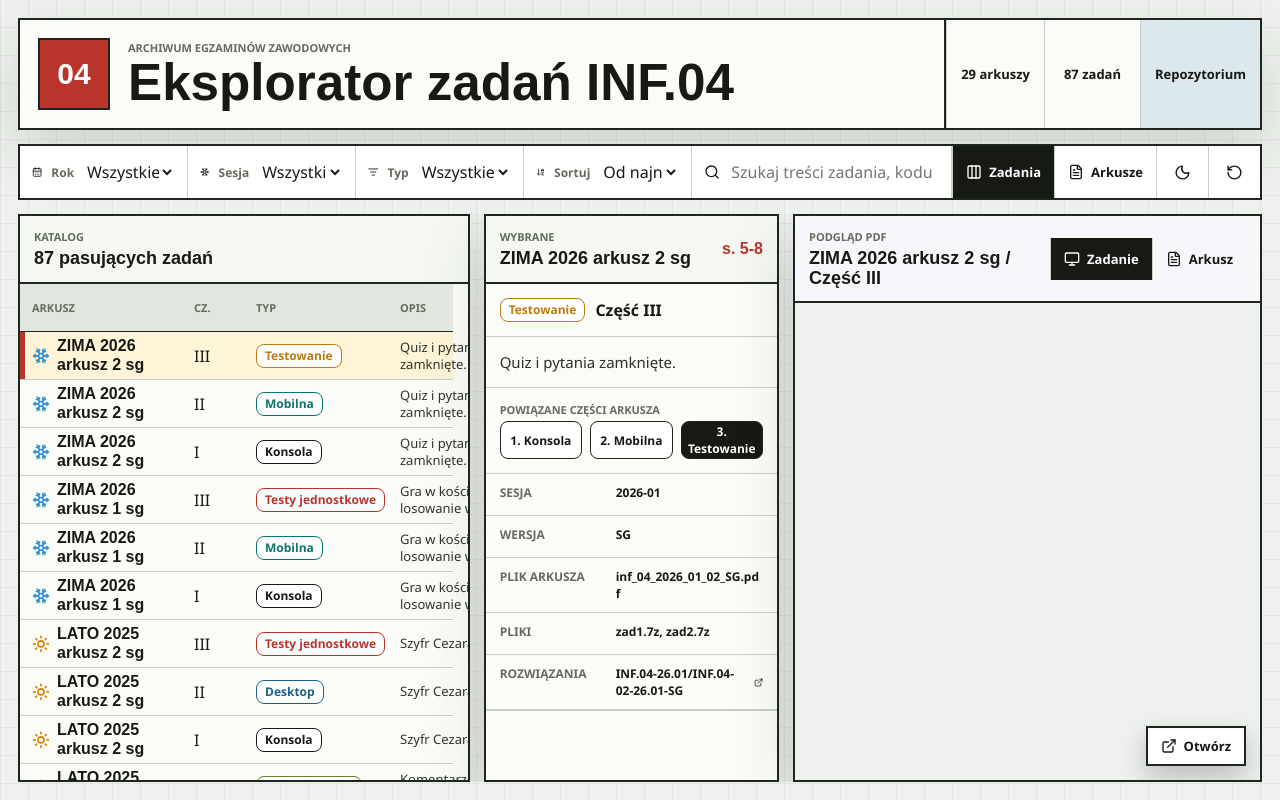
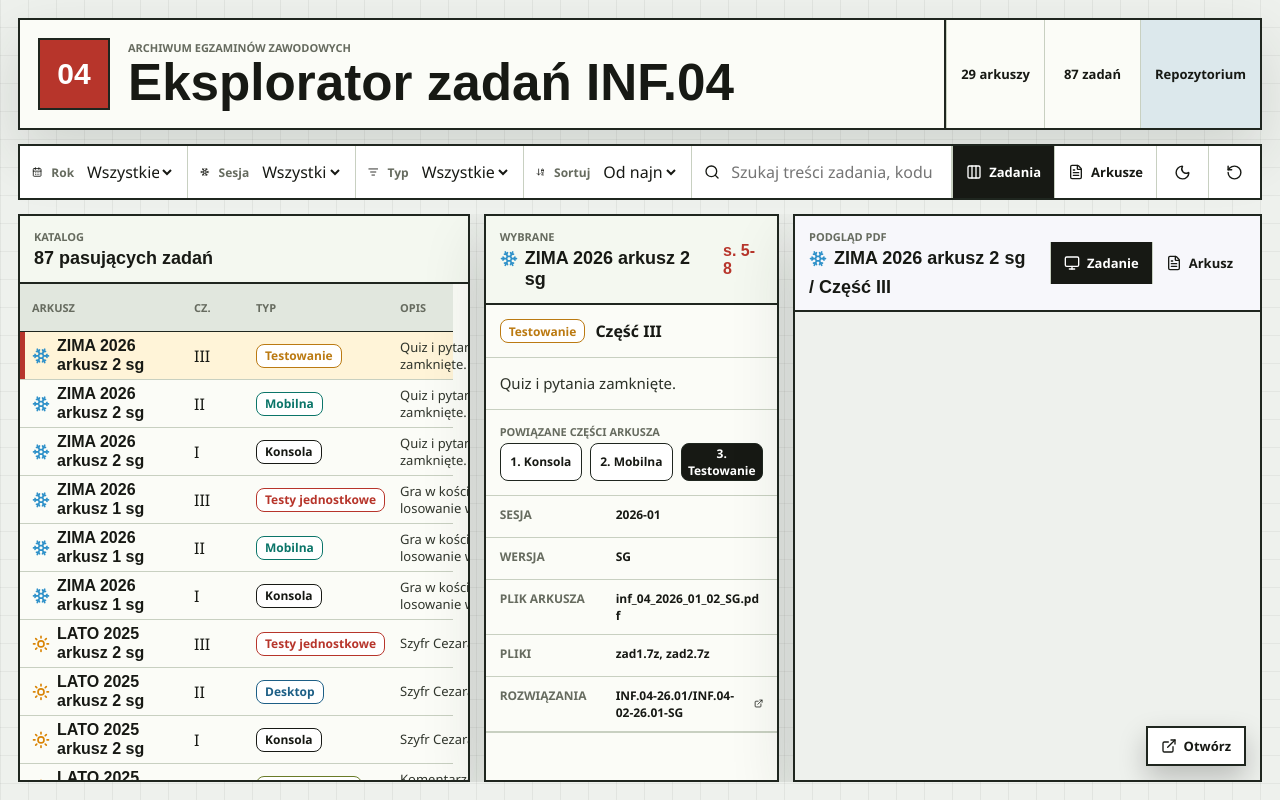
Before and after one commit to Wiktor102/exam-explorer, a React (Vite) app: page / in a window 1280 px wide. Built offline with nearby package versions, Linux system fonts and the light colour scheme.

Commit message:
feat: add sun/snow icons everywhere

```diff
--- a/src/App.tsx
+++ b/src/App.tsx
@@ -127,12 +127,12 @@ function solutionUrl(repository: string, folder: string | null) {
   return `${repository}/tree/main/${folder.split('/').map(encodeURIComponent).join('/')}`
 }
 
-function SeasonExamLabel({ exam }: { exam: Exam }) {
+function SeasonExamLabel({ exam, tone = 'default' }: { exam: Exam; tone?: 'default' | 'heading' | 'compact' }) {
   const isSummer = exam.month === '06'
   const SeasonIcon = isSummer ? Sun : Snowflake
 
   return (
-    <span className={clsx('exam-code', isSummer ? 'summer' : 'winter')} title={examFileName(exam)}>
+    <span className={clsx('exam-code', tone, isSummer ? 'summer' : 'winter')} title={examFileName(exam)}>
       <SeasonIcon className="season-icon" aria-hidden="true" />
       <span>{formatExamLabel(exam)}</span>
     </span>
@@ -293,15 +293,6 @@ function App() {
     })
   }, [duplicateTasks, examById, selectedExam, selectedTask])
   const previewPdf = previewMode === 'exam' ? selectedExam?.pdf : selectedTask?.pdf
-  const previewTitle =
-    previewMode === 'exam'
-      ? selectedExam
-        ? formatExamLabel(selectedExam)
-        : undefined
-      : selectedExam
-        ? `${formatExamLabel(selectedExam)} / ${selectedTask?.partLabel}`
-        : selectedTask?.partLabel
-
   const resetFilters = () => {
     setQuery('')
     setYear('all')
@@ -493,7 +484,7 @@ function App() {
             <div>
               <p className="eyebrow">Wybrane</p>
               <h2 title={selectedExam ? examFileName(selectedExam) : undefined}>
-                {selectedExam ? formatExamLabel(selectedExam) : 'Nie wybrano arkusza'}
+                {selectedExam ? <SeasonExamLabel exam={selectedExam} tone="heading" /> : 'Nie wybrano arkusza'}
               </h2>
             </div>
             <span className="page-range">
@@ -564,7 +555,7 @@ function App() {
                         title={exam ? examFileName(exam) : undefined}
                       >
                         <Link2 size={14} />
-                        {exam ? formatExamLabel(exam) : task.examId}
+                        {exam ? <SeasonExamLabel exam={exam} tone="compact" /> : task.examId}
                       </button>
                     )
                   })}
@@ -578,7 +569,16 @@ function App() {
           <div className="preview-toolbar">
             <div>
               <p className="eyebrow">Podgląd PDF</p>
-              <h2>{previewTitle}</h2>
+              <h2>
+                {selectedExam ? (
+                  <span className="preview-title">
+                    <SeasonExamLabel exam={selectedExam} tone="heading" />
+                    {previewMode === 'task' && selectedTask ? <span>/ {selectedTask.partLabel}</span> : null}
+                  </span>
+                ) : (
+                  selectedTask?.partLabel
+                )}
+              </h2>
             </div>
             <div className="segmented-control compact" aria-label="Tryb podglądu">
               <button className={clsx(previewMode === 'task' && 'active')} onClick={() => setPreviewMode('task')}>
--- a/src/index.css
+++ b/src/index.css
@@ -405,11 +405,37 @@ h2 {
   line-height: 1.18;
 }
 
+.exam-code.heading,
+.exam-code.compact {
+  display: inline-grid;
+  vertical-align: top;
+}
+
+.exam-code.heading {
+  grid-template-columns: 18px minmax(0, auto);
+}
+
+.exam-code.compact {
+  grid-template-columns: 14px minmax(0, auto);
+  gap: 5px;
+  font-size: 12px;
+}
+
 .season-icon {
   width: 18px;
   height: 2.36em;
   min-height: 28px;
   stroke-width: 2.2;
+}
+
+.exam-code.heading .season-icon,
+.exam-code.compact .season-icon {
+  height: 1.18em;
+  min-height: 0;
+}
+
+.exam-code.compact .season-icon {
+  width: 14px;
 }
 
 .exam-code.summer .season-icon {
@@ -617,6 +643,13 @@ h2 {
   background: var(--preview-head-bg);
 }
 
+.preview-title {
+  display: flex;
+  flex-wrap: wrap;
+  align-items: baseline;
+  gap: 8px;
+}
+
 .preview-frame {
   position: relative;
   min-height: 0;
```
